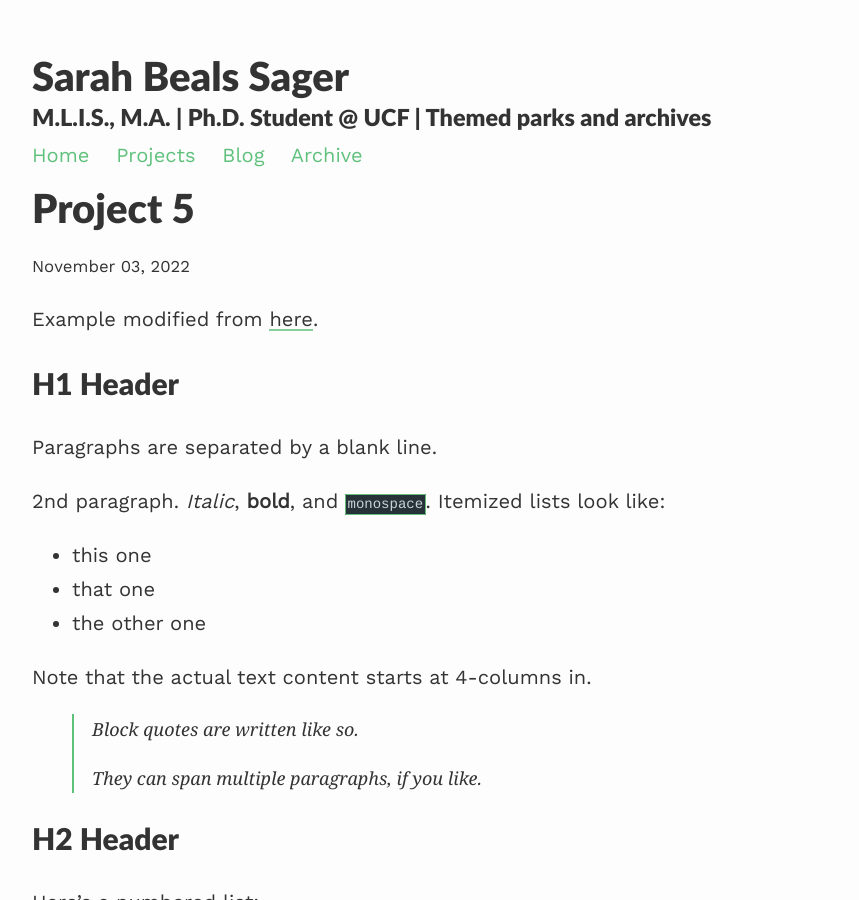
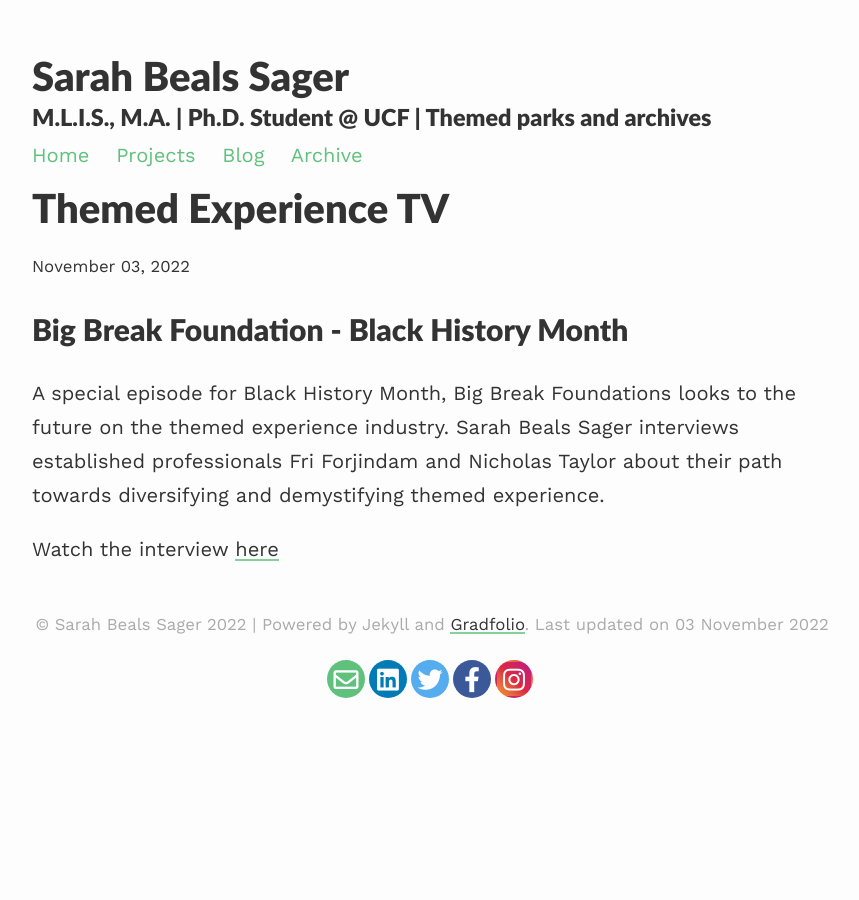
Before and after one commit to ThatGryffindork/gradfolio2022, a Jekyll site: the page built from _projects/bbf_bhm.md, in a window 1280 px wide and 900 px high. Shown: the whole window, without its empty margins (208-1067 px from the left). Built offline with Jekyll 4.4.1, drawn with Linux system fonts in a browser that asks for light colours; nearby versions of some CDN libraries; formulas are drawn with MathJax 3; some of the changed text lies outside the part shown.

Commit message:
Update bbf_bhm.md

```diff
--- a/_projects/bbf_bhm.md
+++ b/_projects/bbf_bhm.md
@@ -1,142 +1,11 @@
 ---
 layout: post
-title: Project 5
-description: another project
+title: Themed Experience TV
+description: Big Break Foundation - Black History Month
 ---
 
-Example modified from [here](http://www.unexpected-vortices.com/sw/rippledoc/quick-markdown-example.html){:target="_blank"}.
+## Big Break Foundation - Black History Month ##
 
-H1 Header
-============
+A special episode for Black History Month, Big Break Foundations looks to the future on the themed experience industry. Sarah Beals Sager interviews established professionals Fri Forjindam and Nicholas Taylor about their path towards diversifying and demystifying themed experience.
 
-Paragraphs are separated by a blank line.
-
-2nd paragraph. *Italic*, **bold**, and `monospace`. Itemized lists
-look like:
-
-  * this one
-  * that one
-  * the other one
-
-Note that the actual text
-content starts at 4-columns in.
-
-> Block quotes are
-> written like so.
->
-> They can span multiple paragraphs,
-> if you like.
-
-
-H2 Header
-------------
-
-Here's a numbered list:
-
- 1. first item
- 2. second item
- 3. third item
-
-Note again how the actual text starts at 4 columns in (4 characters
-from the left side). Here's a code sample:
-
-    # Let me re-iterate ...
-    for i in 1 .. 10 { do-something(i) }
-
-As you probably guessed, indented 4 spaces. By the way, instead of
-indenting the block, you can use delimited blocks, if you like:
-
-~~~
-define foobar() {
-    print "Welcome to flavor country!";
-}
-~~~
-
-(which makes copying & pasting easier). You can optionally mark the
-delimited block for Pandoc to syntax highlight it by specifying the languagae after the start of a block (e.g. `~~~python`) which would look like :
-
-~~~python
-import time
-# Quick, count to ten!
-for i in range(10):
-    # (but not *too* quick)
-    time.sleep(0.5)
-    print(i)
-~~~
-
-### An H3 header ###
-
-Now a nested list:
-
- 1. First, get these ingredients:
-
-      * carrots
-      * celery
-      * lentils
-
- 2. Boil some water.
-
- 3. Dump everything in the pot and follow
-    this algorithm:
-
-        find wooden spoon
-        uncover pot
-        stir
-        cover pot
-        balance wooden spoon precariously on pot handle
-        wait 10 minutes
-        goto first step (or shut off burner when done)
-
-    Do not bump wooden spoon or it will fall.
-
-Notice again how text always lines up on 4-space indents (including
-that last line which continues item 3 above).
-
-Here's a footnote [^1].
-
-[^1]: Some footnote text.
-
-Tables can look like this:
-
-| Header 1 | Header 2                   | Header 3 |
-|:--------:|:--------------------------:|:--------:|
-| data1a   | Data is longer than header | 1        |
-| d1b      | add a cell                 |          |
-| lorem    | ipsum                      | 3        |
-|          | empty outside cells        |          |
-| skip     |                            | 5        |
-| six      | Morbi purus                | 6        |
-
-
-A horizontal rule follows.
-
-***
-
-Here's a definition list:
-
-apples
-  : Good for making applesauce.
-
-oranges
-  : Citrus!
-
-tomatoes
-  : There's no "e" in tomatoe.
-
-Again, text is indented 4 spaces. (Put a blank line between each
-term and  its definition to spread things out more.)
-
-Here's a "line block" (note how whitespace is honored):
-
-| Line one
-|   Line too
-| Line tree
-
-and images can be specified like so:
-
-![example image](https://images.unsplash.com/photo-1488190211105-8b0e65b80b4e?w=300&h=300&fit=crop "An exemplary image")
-
-Inline math equation: $\omega = d\phi / dt$. Display
-math should get its own line like so:
-
-$$I = \int \rho R^{2} dV$$
+Watch the interview [here](https://www.youtube.com/watch?v=6cluRGbgnEk&ab_channel=ThemedExperienceTV)
```
